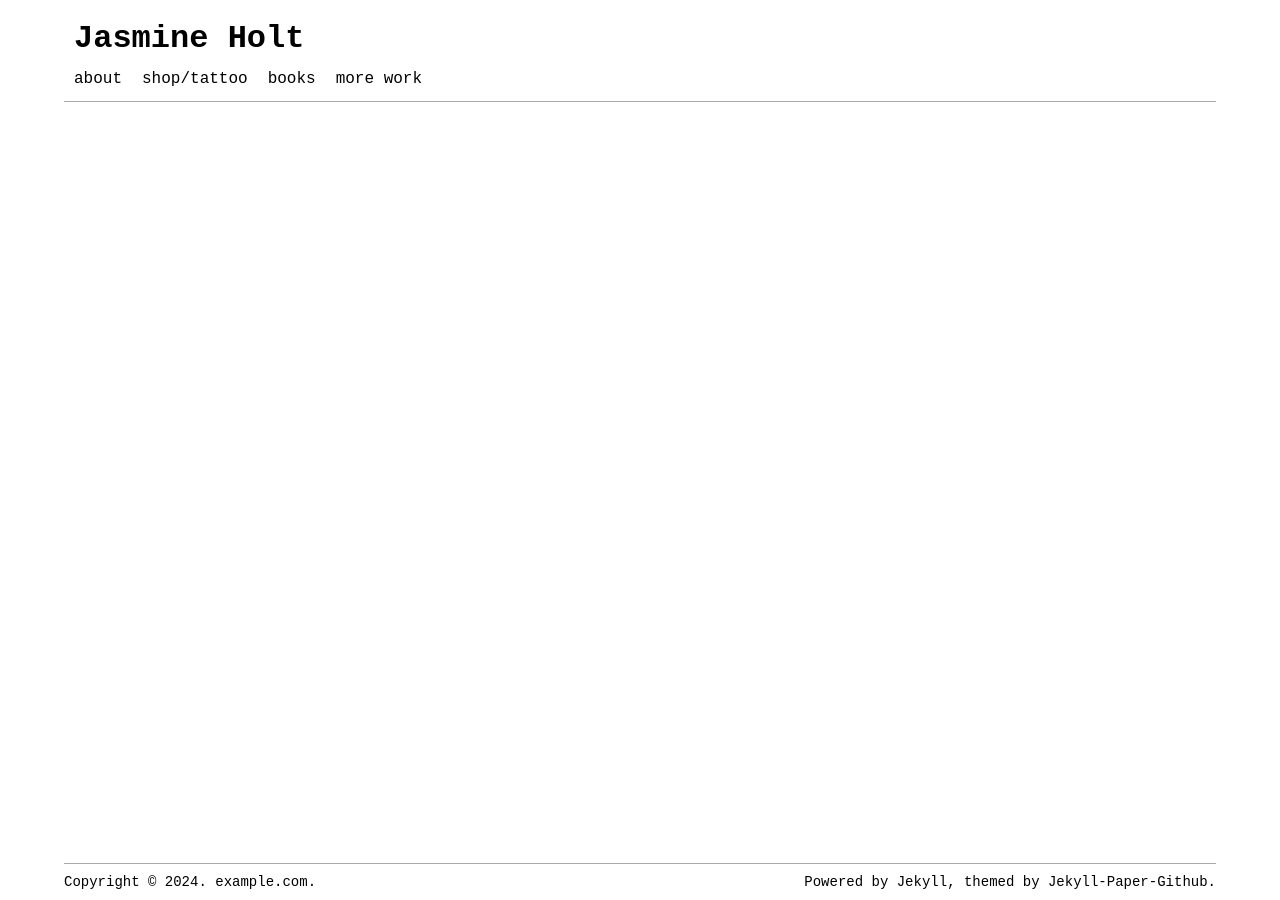
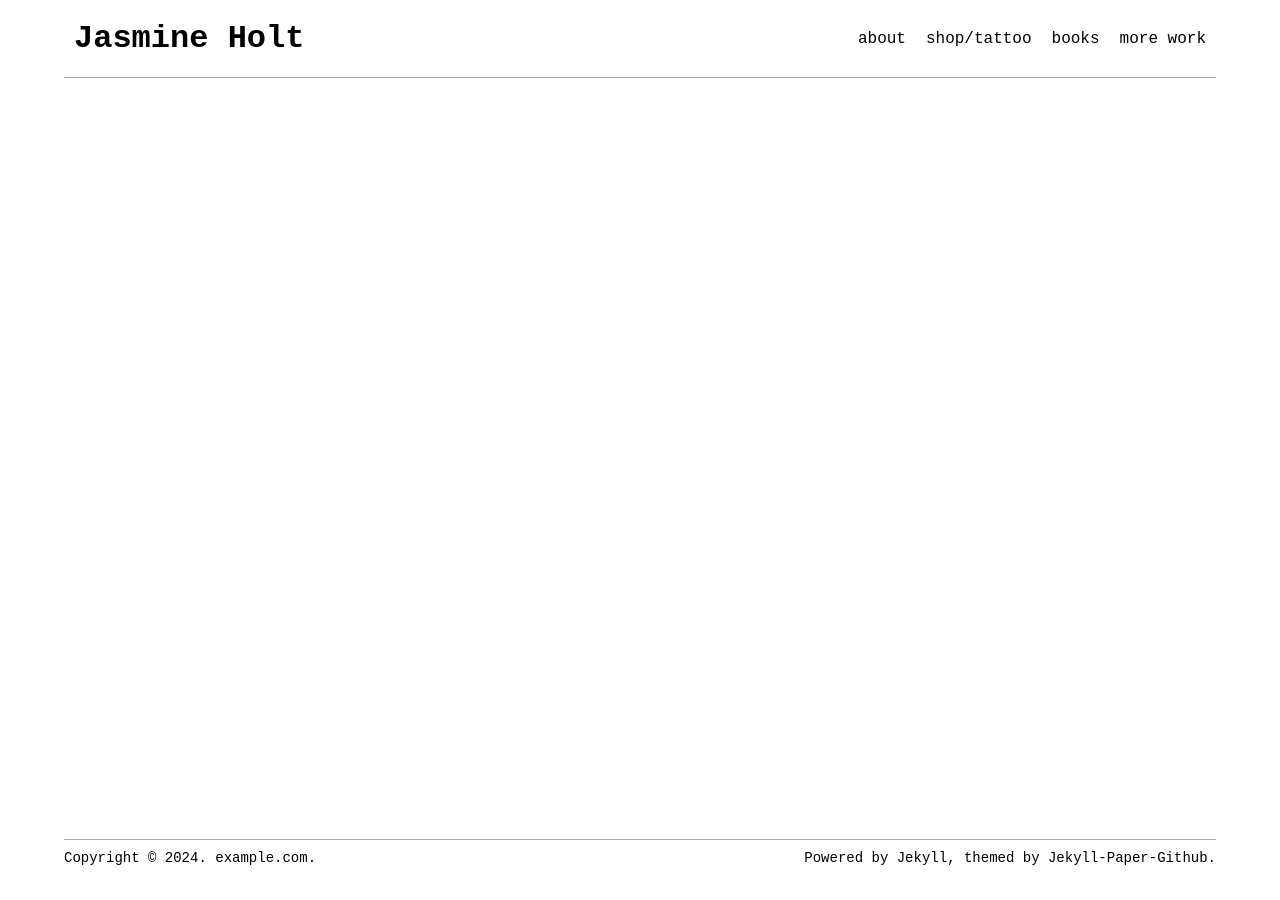
Before and after one commit to jasminedholt/jasminedholt.github.io, a Jekyll site: the page built from docs/index.html, in a window 1280 px wide. Built offline with Jekyll 4.4.1, drawn with Linux system fonts in a browser that asks for light colours; the list of posts is cut into pages by our own code.

Commit message:
Modify header

```diff
--- a/docs/_includes/head.html
+++ b/docs/_includes/head.html
@@ -14,7 +14,7 @@
 <link
   rel="alternate"
   type="application/rss+xml"
-  title="{{ site.title }} - {{ site.description }}"
+  title="{{ site.title }}"
   href="{{ site.baseurl }}/feed.xml" />
 <link
   rel="stylesheet"
--- a/docs/_includes/header.html
+++ b/docs/_includes/header.html
@@ -1,7 +1,7 @@
-<div class="header-info">
-  <span class="header-info-name">{{ site.title }}</span>
-  <span class="header-info-desc">{{ site.description }}</span>
-</div>
+<div class="header">
+  <span class="header-name">
+    {{ site.title }}
+  </span>
   <nav class="header-nav">
     <ul class="header-main-nav">
       {% for item in site.data.menus %}
@@ -17,3 +17,4 @@
       {% endfor %}
     </ul>
   </nav>
+</div>
--- a/docs/_sass/header.scss
+++ b/docs/_sass/header.scss
@@ -1,18 +1,21 @@
 @charset "utf-8";
 
-.header-info {
-  display: block;
+.header-name {
   position: relative;
   margin: 10px;
+  font-size: 2em;
+  font-weight: bold;
+  float: left;
 }
 
-.header-info-name {
-  font-size: 2em;
-  font-weight: bold;
+.header {
+  display: flex;
+  align-items: center;
 }
 
-.header-info-desc {
-  font-size: 0.9em;
+.header-nav {
+  float: right;
+  margin-left: auto;
 }
 
 .header-main-nav {
```
Lines whose indentation alone changed are shown as unchanged.
